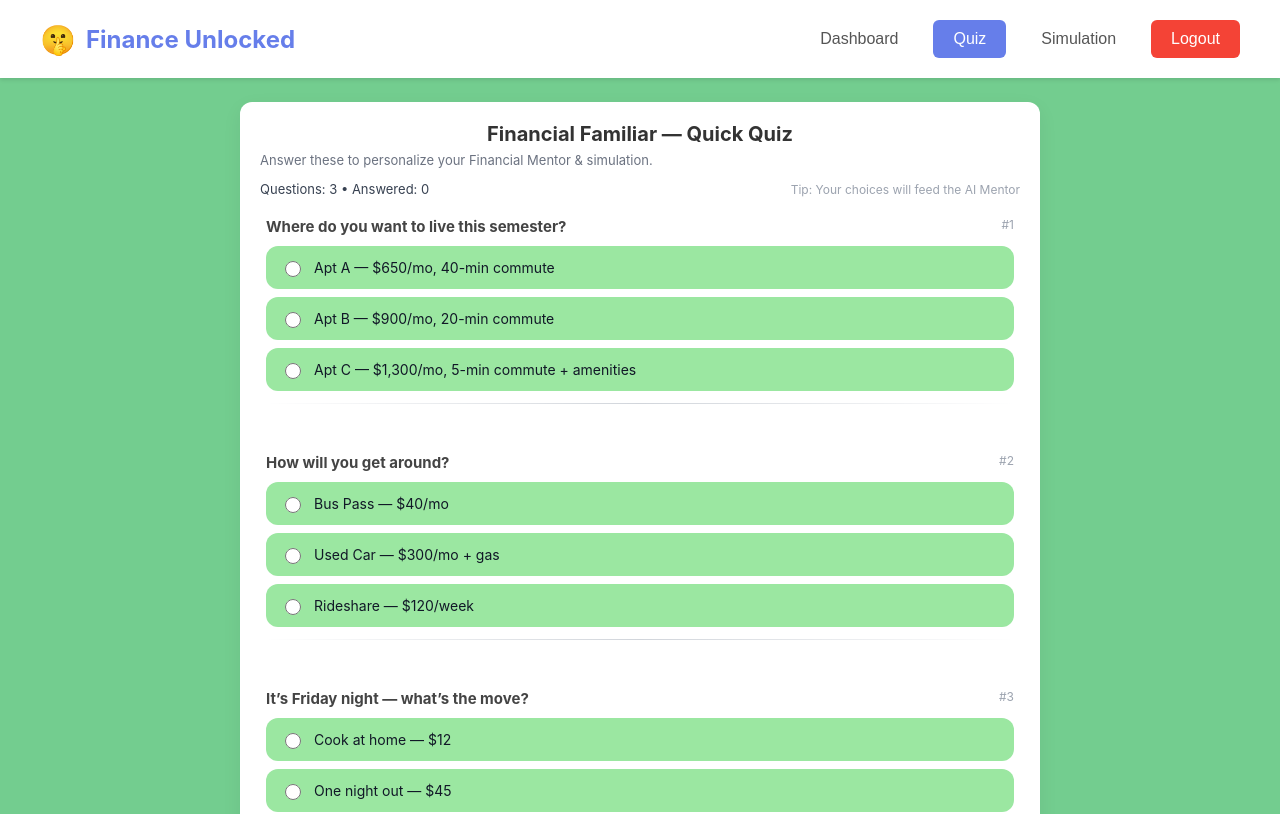
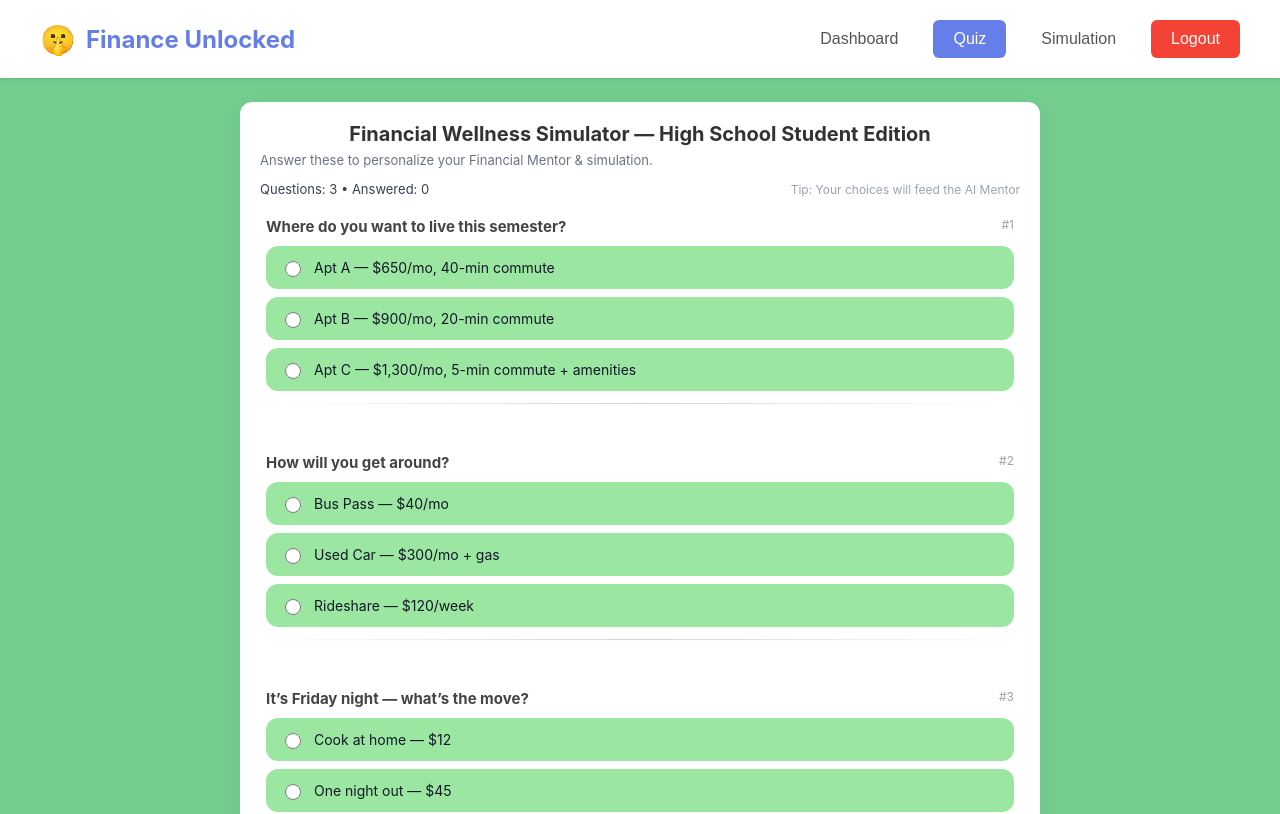
Before and after one commit to ketsia0623/technica-2025-hack, a React (Create React App) app in the folder my-ts-app/: page /quiz in a window 1280 px wide. Shown: the top 814 px of the page. Built offline with nearby package versions, Linux system fonts and the light colour scheme; sample sign-in values are in the browser's storage.

Commit message:
title update

```diff
--- a/my-ts-app/src/pages/Quiz.tsx
+++ b/my-ts-app/src/pages/Quiz.tsx
@@ -114,7 +114,7 @@ export default function QuizPage(): JSX.Element {
         {/* White box that you liked */}
         <div className="quiz-card" style={{ width: "100%", maxWidth: 760, background: "#fff", borderRadius: 12, boxShadow: "0 6px 20px rgba(20,20,30,0.06)", padding: 20 }}>
           <header style={{ marginBottom: 12 }}>
-            <h1 className="quiz-title" style={{ margin: 0, fontSize: 20 }}>Financial Familiar — Quick Quiz</h1>
+            <h1 className="quiz-title" style={{ margin: 0, fontSize: 20 }}>Financial Wellness Simulator — High School Student Edition</h1>
             <p className="quiz-subtitle" style={{ marginTop: 6, color: "#6b7280", fontSize: 13 }}>Answer these to personalize your Financial Mentor & simulation.</p>
           </header>
 
```
